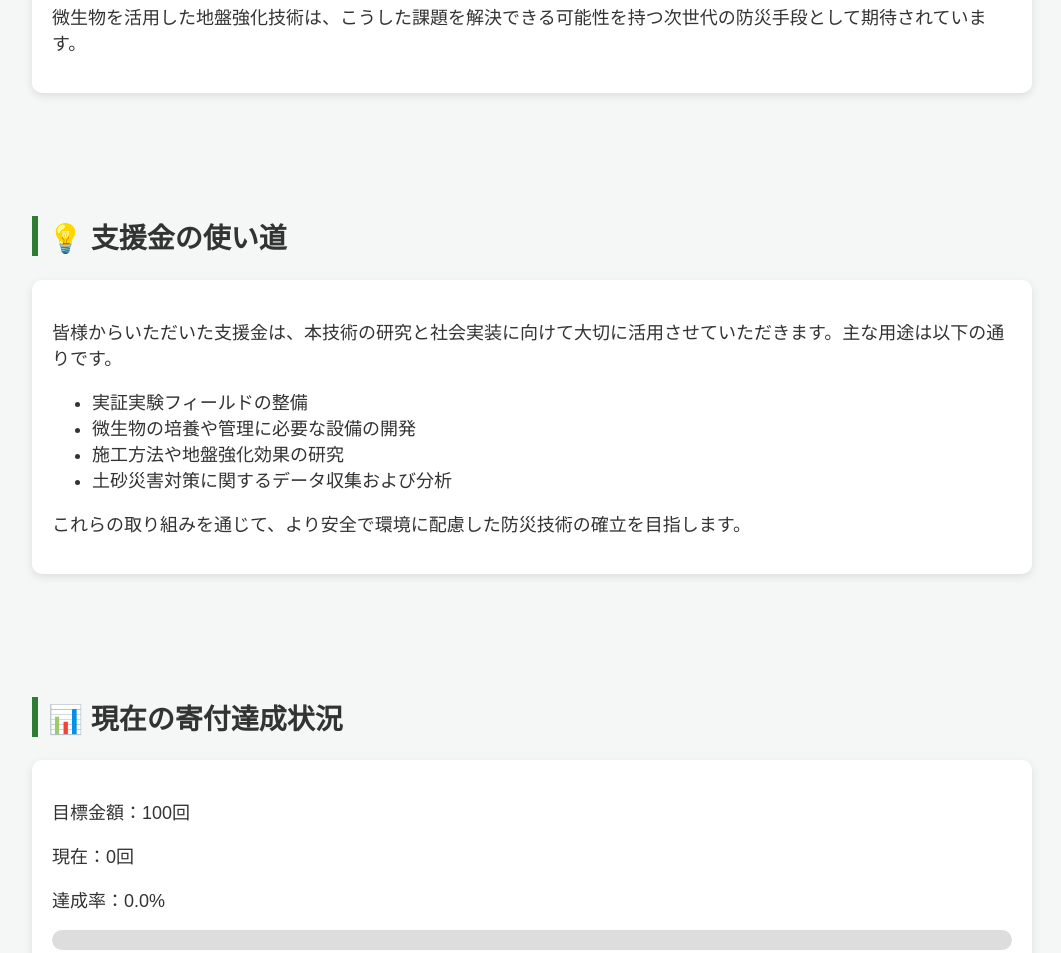
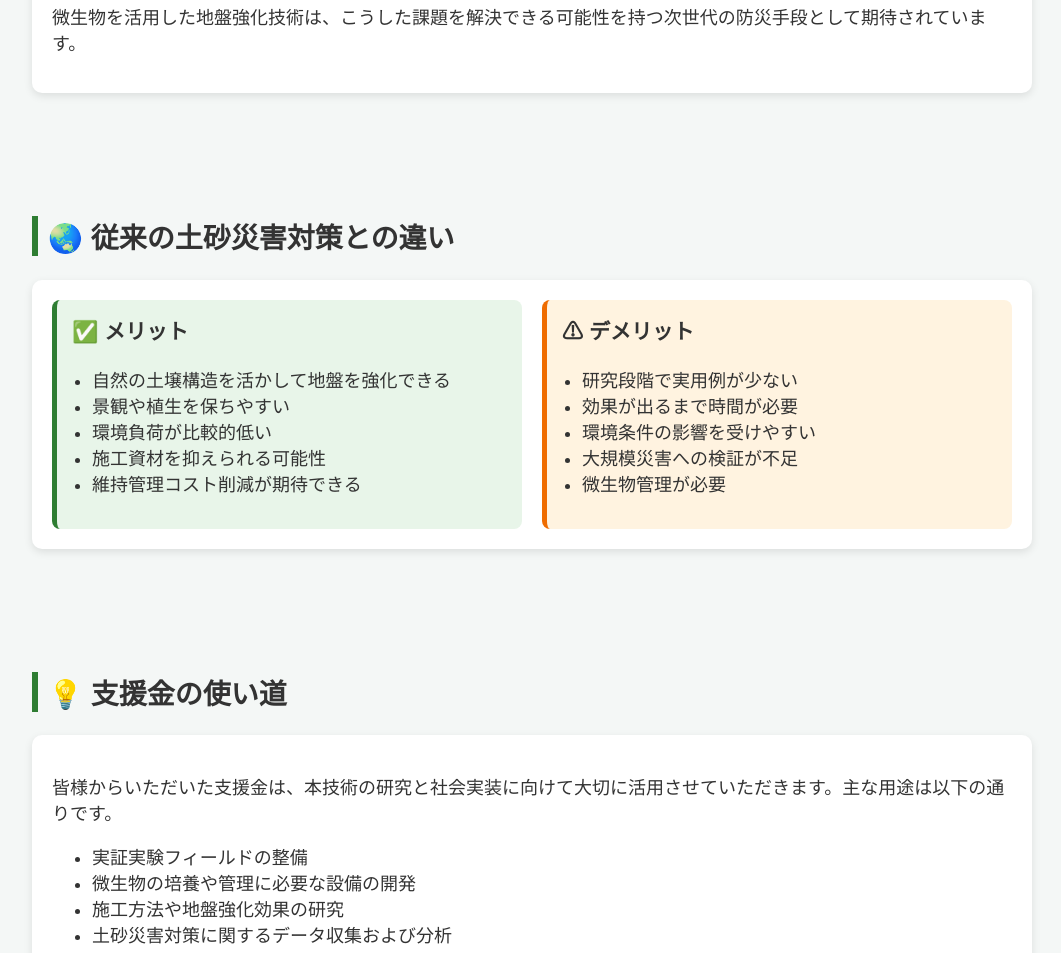
Before and after one commit to AAA12-34-56/ABC, a plain HTML site: page index.html in a window 1280 px wide. Shown: the part 1464-2417 px from the top of the page, without its empty margins (108-1169 px from the left). Drawn offline with Linux system fonts and the light colour scheme.

Commit message:
Update index.html
ver.2

```diff
--- a/index.html
+++ b/index.html
@@ -150,6 +150,45 @@ h2{
     font-size: clamp(18px, 3.5vw, 28px);
 }
 
+.compare{
+    display:flex;
+    gap:20px;
+    flex-wrap:wrap;
+}
+
+.compare-box{
+    flex:1;
+    min-width:250px;
+    padding:15px;
+    border-radius:8px;
+}
+
+.compare-box h3{
+    margin-top:0;
+}
+
+.compare-box ul{
+    padding-left:20px;
+}
+
+.merit{
+    background:#e8f5e9;
+    border-left:5px solid #2e7d32;
+}
+
+.demerit{
+    background:#fff3e0;
+    border-left:5px solid #ef6c00;
+}
+
+/* スマホ */
+@media(max-width:600px){
+    .compare{
+        flex-direction:column;
+    }
+}
+
+
 
 </style>
 </head>
@@ -207,6 +246,37 @@ h2{
 </p>
 </div>
 </section>
+
+<section>
+<h2>🌏 従来の土砂災害対策との違い</h2>
+
+<div class="card compare">
+
+<div class="compare-box merit">
+<h3>✅ メリット</h3>
+<ul>
+<li>自然の土壌構造を活かして地盤を強化できる</li>
+<li>景観や植生を保ちやすい</li>
+<li>環境負荷が比較的低い</li>
+<li>施工資材を抑えられる可能性</li>
+<li>維持管理コスト削減が期待できる</li>
+</ul>
+</div>
+
+<div class="compare-box demerit">
+<h3>⚠ デメリット</h3>
+<ul>
+<li>研究段階で実用例が少ない</li>
+<li>効果が出るまで時間が必要</li>
+<li>環境条件の影響を受けやすい</li>
+<li>大規模災害への検証が不足</li>
+<li>微生物管理が必要</li>
+</ul>
+</div>
+
+</div>
+</section>
+
 
 <section>
 <h2>💡 支援金の使い道</h2>
```
